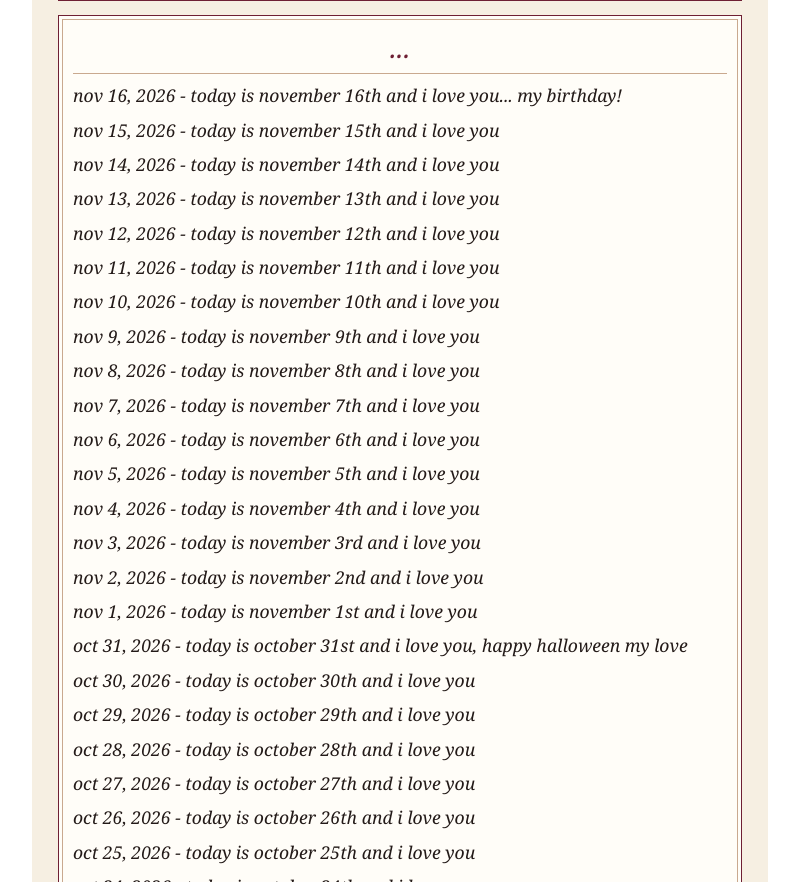
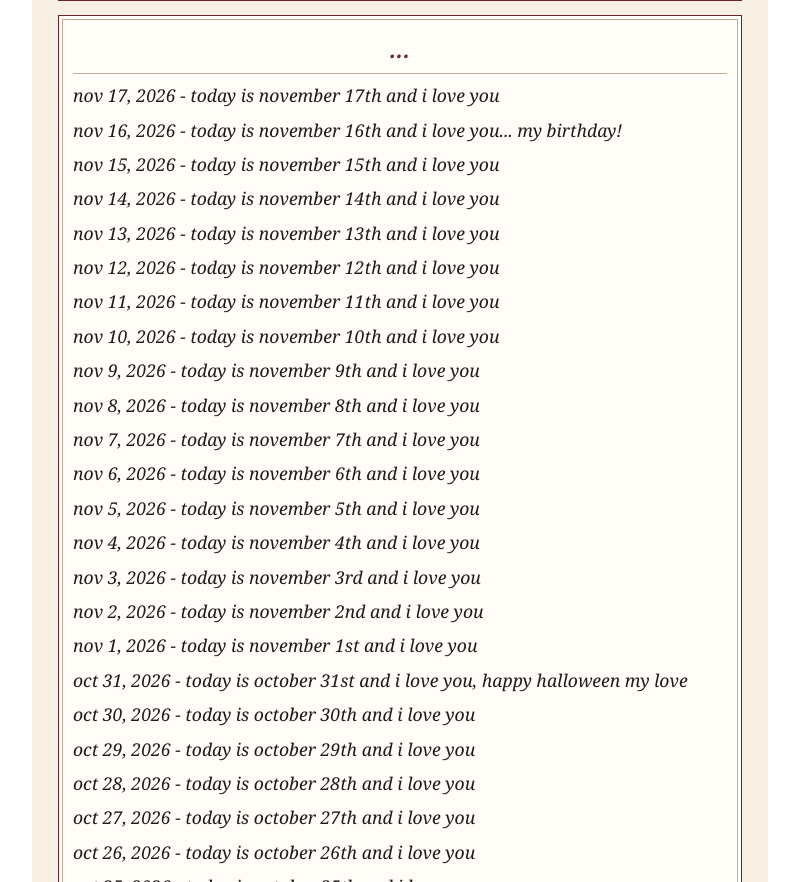
Before and after one commit to jjwarren7/jjwarren7.github.io, a plain HTML site: page index.html in a window 1280 px wide. Shown: the part 2433-3315 px from the top of the page, without its empty margins (122-921 px from the left). Drawn offline with Linux system fonts and the light colour scheme; a web font is replaced by a local one.

Commit message:
Update index.html

```diff
--- a/index.html
+++ b/index.html
@@ -70,6 +70,7 @@ i look forward to your updates, i love you my love.</p>
 
       <article id="updates">
         <header><h2>...</h2></header>
+        <p><i>nov 17, 2026</i> - today is november 17th and i love you</p>
         <p><i>nov 16, 2026</i> - today is november 16th and i love you... my birthday!</p>
         <p><i>nov 15, 2026</i> - today is november 15th and i love you</p>
         <p><i>nov 14, 2026</i> - today is november 14th and i love you</p>
```
